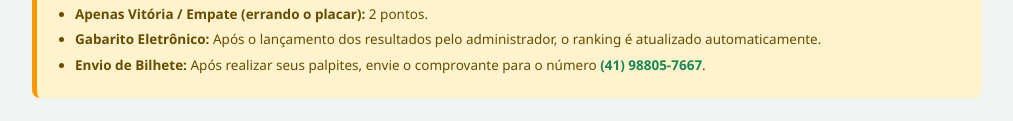
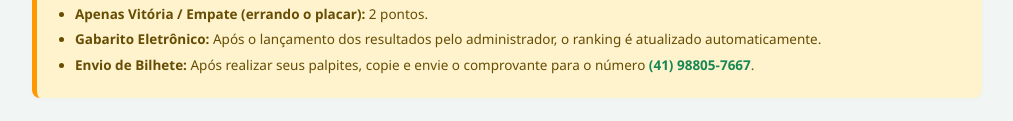
Before and after one commit to israeljsanches/bolaodohexacopa2026, a website: page public/index.html in a window 1280 px wide. Shown: the part 280-401 px from the top of the page, without its empty margins (133-1146 px from the left). Drawn offline with Linux system fonts and the light colour scheme; no server answers.

Commit message:
Update index.html

```diff
--- a/public/index.html
+++ b/public/index.html
@@ -198,7 +198,7 @@
         <li><strong>Placar Exato:</strong> 5 pontos.</li>
         <li><strong>Apenas Vitória / Empate (errando o placar):</strong> 2 pontos.</li>
         <li><strong>Gabarito Eletrônico:</strong> Após o lançamento dos resultados pelo administrador, o ranking é atualizado automaticamente.</li>
-        <li><strong>Envio de Bilhete:</strong> Após realizar seus palpites, envie o comprovante para o número <strong><a href="https://wa.me/5541988057667" target="_blank" style="color: var(--primary-light); text-decoration: none;">(41) 98805-7667</a></strong>.</li>
+        <li><strong>Envio de Bilhete:</strong> Após realizar seus palpites, copie e envie o comprovante para o número <strong><a href="https://wa.me/5541988057667" target="_blank" style="color: var(--primary-light); text-decoration: none;">(41) 98805-7667</a></strong>.</li>
     </ul>
 </div>
 
```
